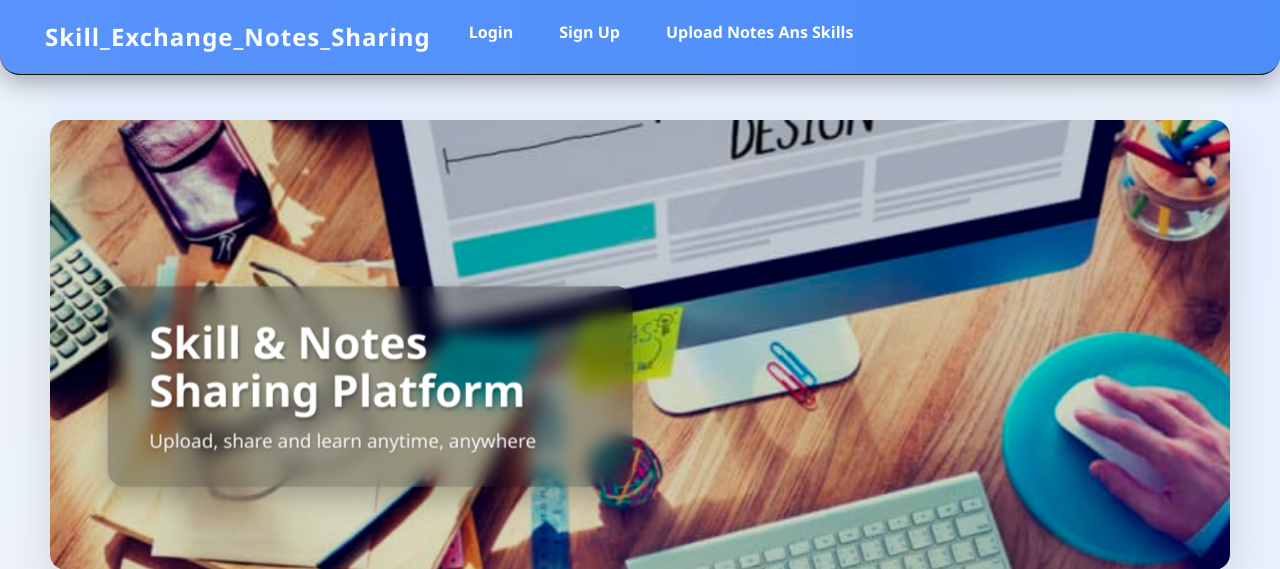
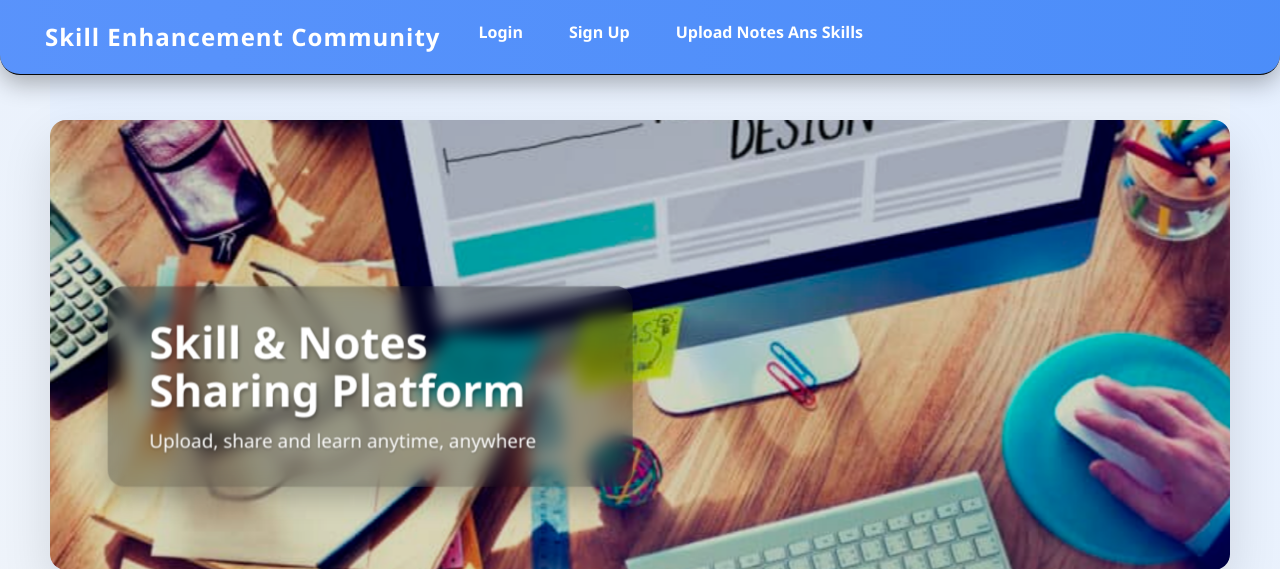
Before and after one commit to mayuripatil5111-cmd/Skill_Exchange_Notes_Sharing, a PHP site: page /index.php in a window 1280 px wide. Shown: the top 569 px of the page. Run offline with PHP 8.4, Linux system fonts and the light colour scheme; some libraries are stand-ins or nearby versions.

Commit message:
Update navbar.php

```diff
--- a/includes/navbar.php
+++ b/includes/navbar.php
@@ -9,7 +9,7 @@
 						<span class="icon-bar"></span>
 						<span class="icon-bar"></span>
 					</button>
-					<a class="navbar-brand" href="index.php">Skill_Exchange_Notes_Sharing</a>
+					<a class="navbar-brand" href="index.php">Skill Enhancement Community </a>
 				</div>
 
 				<div class="collapse navbar-collapse" id="bs-example-navbar-collapse-1">
```
